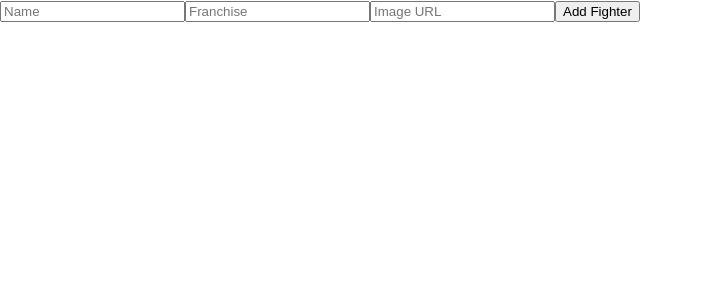
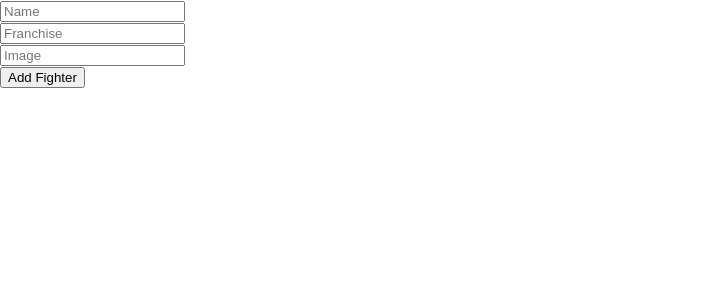
Before and after one commit to samuel709/nodbproject, a React (Create React App) app: page / in a window 1280 px wide. Shown: the top 300 px of the page, without its empty margins (0-703 px from the left). Built offline with nearby package versions, Linux system fonts and the light colour scheme; no server answers.

Commit message:
reworked Input component

```diff
--- a/src/components/AddFighter.js
+++ b/src/components/AddFighter.js
@@ -3,12 +3,6 @@ import Input from './Input'
 import axios from 'axios';
 
 class AddFighter extends Component {
-
-
-handleChange(prop, value) {
-    this.setState({ [prop] : value });
- }
-
 
  constructor(props){
     super(props);
@@ -19,7 +13,15 @@ handleChange(prop, value) {
         image: "",
         fighters: []
     }
+
+    this.handleChange = this.handleChange.bind(this)
 }
+
+
+handleChange(prop, value) {
+    this.setState({ [prop] : value });
+ }
+
 render(){
 
     let newFighter = {
@@ -30,32 +32,18 @@ render(){
 
     return(
         <div>
-            {/* THIS IS GETTING THE TEXT FROM THE NAME BOX
-            AND ASSIGINING IT TO THE NAME VARIABLE */}
-            <input type="text"
-                    placeholder="Name"
-                    onChange={(e) => {
-                        this.handleChange("name", e.target.value)
-                    }}/>
+            <Input placeholder="Name"
+                    field="name"
+                    handleChange={this.handleChange}/>
 
-            {/* THIS IS GETTING THE TEXT FROM THE FRANCHISE BOX
-            AND ASSIGINING IT TO THE FRANCHISE VARIABLE */}
-            <input type="text"
-                    placeholder="Franchise"
-                    onChange={(e) => {
-                        this.handleChange("franchise", e.target.value)
-                    }}/>
+            <Input placeholder="Franchise"
+                    field="franchise"
+                    handleChange={this.handleChange}/>
 
-            {/* THIS IS GETTING THE TEXT FROM THE IMAGE BOX AND
-            ASSIGNING IT TO THE IMAGE VARIABLE */}
-            <input type="text"
-                    placeholder="Image URL"
-                    onChange={(e) => {
-                        this.handleChange("image", e.target.value)
-                    }}/>
+            <Input placeholder="Image"
+                    field="image"
+                    handleChange={this.handleChange}/>
 
-            {/* THIS IS GETTING THE ADDFIGHTER FUNCTION FROM
-            APP.JS */}
             <button onClick={() => {
                 this.props.addFighter(newFighter)}}
                 >Add Fighter</button>
--- a/src/components/Input.js
+++ b/src/components/Input.js
@@ -1,3 +1,52 @@
+import React, {Component} from 'react'
+
+class Input extends Component {
+    constructor(props){
+        super(props);
+
+        this.state = {
+            prop: ""
+        }
+    }
+
+    render(){
+        return(
+            <div>
+                <input type="text"
+                        placeholder={this.props.placeholder}
+                        onChange={(e) => {this.props.handleChange(this.props.field, e.target.value)}}
+                        />
+            </div>
+        )
+    }
+}
+
+export default Input
+
+
+
+
+
+
+
+
+
+
+
+
+
+
+
+
+
+
+
+
+
+
+
+
+
 // import React, {Component} from 'react'
 
 // class Input extends Component {
```
